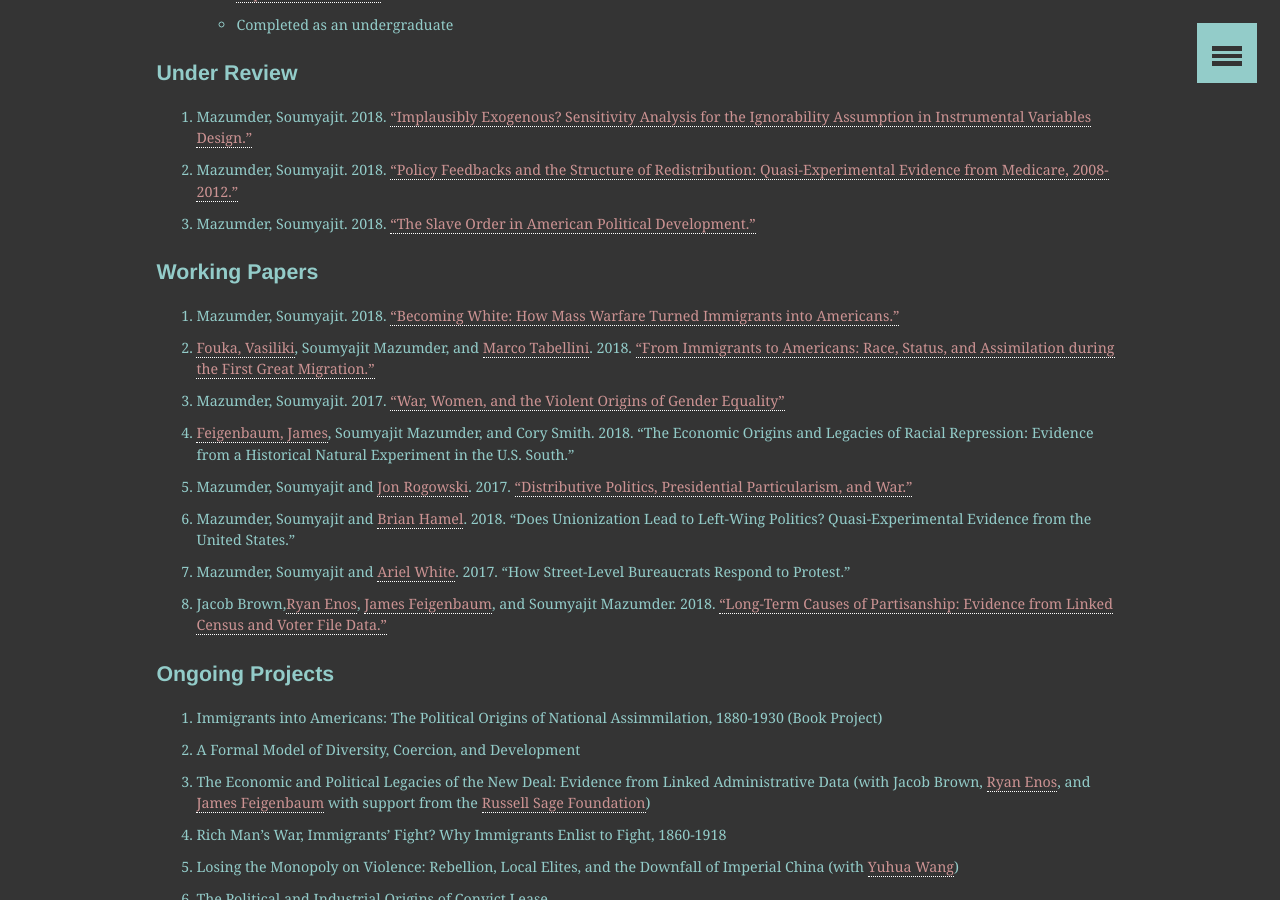
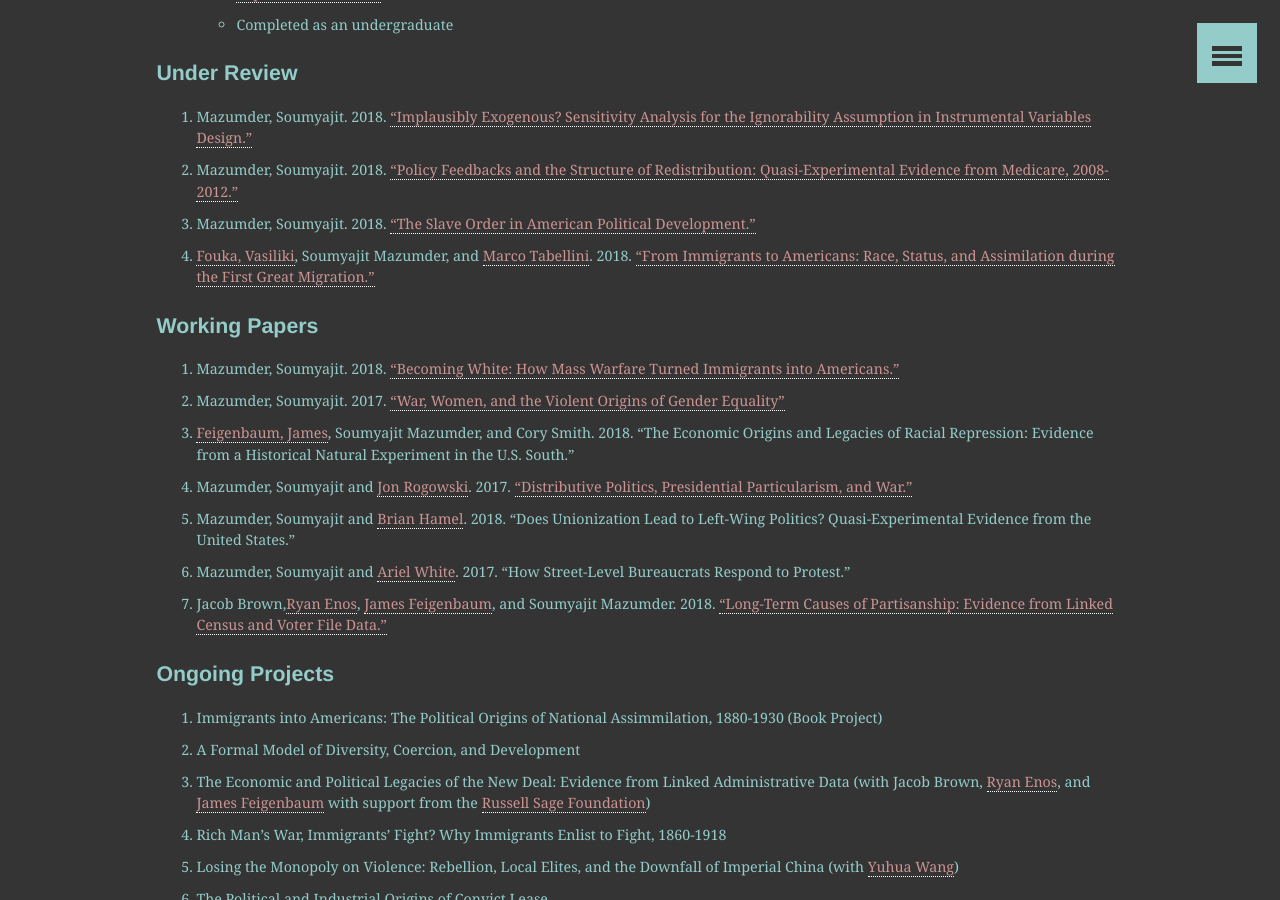
Before and after one commit to shommazumder/shommazumder.github.io-archive, a Jekyll site: the page built from _pages/research.md, in a window 1280 px wide and 900 px high, scrolled down 462 px. Built offline with Jekyll 4.4.1, drawn with Linux system fonts in a browser that asks for light colours; part of the change alters nothing that is shown.

```diff
--- a/_pages/research.md
+++ b/_pages/research.md
@@ -7,7 +7,7 @@ layout: archive
 
 #### Publications
 
-3. Mazumder, Soumyajit. Forthcoming. ["The Persistent Effect of the US Civil Rights Movement on Political Attitudes."](https://www.dropbox.com/s/16alco32l3seqq6/civ-rights-manuscript.pdf?raw=1) *American Journal of Political Science*
+3. Mazumder, Soumyajit. Forthcoming. ["The Persistent Effect of the US Civil Rights Movement on Political Attitudes."](https://www.dropbox.com/s/0zbge0qmdl2k7zl/Mazumder-2018-American_Journal_of_Political_Science.pdf?raw=1) *American Journal of Political Science*
 	* [Replication Materials](https://dataverse.harvard.edu/dataset.xhtml?persistentId=doi:10.7910/DVN/WKJJ3Z)
 2. Mazumder, Soumyajit. 2017. ["Autocracies and the International Sources of Cooperation."](https://www.dropbox.com/s/nbke8xin0x31hy9/Mazumder_JPR_2017.pdf?raw=1) *Journal of Peace Research* 54\(3\): 412-426
 	* [Replication Materials](https://static-content.springer.com/esm/art%3A10.1007%2Fs11558-015-9235-7/MediaObjects/11558_2015_9235_MOESM1_ESM.zip)
@@ -21,17 +21,17 @@ layout: archive
 1. Mazumder, Soumyajit. 2018. ["Implausibly Exogenous? Sensitivity Analysis for the Ignorability Assumption in Instrumental Variables Design."](https://www.dropbox.com/s/n0gra6omkwltei7/mazumder-ivsens-v1.pdf?raw=1)
 2. Mazumder, Soumyajit. 2018. ["Policy Feedbacks and the Structure of Redistribution: Quasi-Experimental Evidence from Medicare, 2008-2012."](https://www.dropbox.com/s/ey0tvpz3ppr37qf/mazumder_medicare_v5.pdf?raw=1)
 3. Mazumder, Soumyajit. 2018. ["The Slave Order in American Political Development."](https://www.dropbox.com/s/xqr76qs5rci2pfl/slave-order-v3.pdf?raw=1)
+4. [Fouka, Vasiliki](https://people.stanford.edu/vfouka/), Soumyajit Mazumder, and [Marco Tabellini](http://economics.mit.edu/grad/mtabe). 2018. ["From Immigrants to Americans: Race, Status, and Assimilation during the First Great Migration."](https://www.dropbox.com/s/d195aja5xjl0909/fmt-assimilation-v3.pdf?raw=1)
 
 #### Working Papers
 
 1. Mazumder, Soumyajit. 2018. ["Becoming White: How Mass Warfare Turned Immigrants into Americans."](https://www.dropbox.com/s/f4u583cju7q2caq/war-assimilation-mazumder.pdf?raw=1)
-2. [Fouka, Vasiliki](https://people.stanford.edu/vfouka/), Soumyajit Mazumder, and [Marco Tabellini](http://economics.mit.edu/grad/mtabe). 2018. ["From Immigrants to Americans: Race, Status, and Assimilation during the First Great Migration."](https://www.dropbox.com/s/d195aja5xjl0909/fmt-assimilation-v3.pdf?raw=1)
-3. Mazumder, Soumyajit. 2017. ["War, Women, and the Violent Origins of Gender Equality"](https://www.dropbox.com/s/igk8h532n922dc7/ww1-political-v2.pdf?raw=1)
-4. [Feigenbaum, James](http://jamesfeigenbaum.github.io/), Soumyajit Mazumder, and Cory Smith. 2018. "The Economic Origins and Legacies of Racial Repression: Evidence from a Historical Natural Experiment in the U.S. South."
-5. Mazumder, Soumyajit and [Jon Rogowski](https://scholar.harvard.edu/rogowski). 2017. ["Distributive Politics, Presidential Particularism, and War."](https://www.dropbox.com/s/mpwqiui696ywy91/war-particularism.pdf?raw=1)
-8. Mazumder, Soumyajit and [Brian Hamel](https://brianhamel.net/). 2018. "Does Unionization Lead to Left-Wing Politics? Quasi-Experimental Evidence from the United States."
-9. Mazumder, Soumyajit and [Ariel White](https://arwhite.mit.edu/). 2017. "How Street-Level Bureaucrats Respond to Protest."
-10. Jacob Brown,[Ryan Enos](http://ryandenos.com/), [James Feigenbaum](http://jamesfeigenbaum.github.io/), and Soumyajit Mazumder. 2018. ["Long-Term Causes of Partisanship: Evidence from Linked Census and Voter File Data."](https://www.dropbox.com/s/aaocr5rk1jvoz29/BrownEnosFeigenbaumMazumder.pdf?raw=1)
+2. Mazumder, Soumyajit. 2017. ["War, Women, and the Violent Origins of Gender Equality"](https://www.dropbox.com/s/igk8h532n922dc7/ww1-political-v2.pdf?raw=1)
+3. [Feigenbaum, James](http://jamesfeigenbaum.github.io/), Soumyajit Mazumder, and Cory Smith. 2018. "The Economic Origins and Legacies of Racial Repression: Evidence from a Historical Natural Experiment in the U.S. South."
+4. Mazumder, Soumyajit and [Jon Rogowski](https://scholar.harvard.edu/rogowski). 2017. ["Distributive Politics, Presidential Particularism, and War."](https://www.dropbox.com/s/mpwqiui696ywy91/war-particularism.pdf?raw=1)
+5. Mazumder, Soumyajit and [Brian Hamel](https://brianhamel.net/). 2018. "Does Unionization Lead to Left-Wing Politics? Quasi-Experimental Evidence from the United States."
+6. Mazumder, Soumyajit and [Ariel White](https://arwhite.mit.edu/). 2017. "How Street-Level Bureaucrats Respond to Protest."
+7. Jacob Brown,[Ryan Enos](http://ryandenos.com/), [James Feigenbaum](http://jamesfeigenbaum.github.io/), and Soumyajit Mazumder. 2018. ["Long-Term Causes of Partisanship: Evidence from Linked Census and Voter File Data."](https://www.dropbox.com/s/aaocr5rk1jvoz29/BrownEnosFeigenbaumMazumder.pdf?raw=1)
 
 #### Ongoing Projects
 
```
